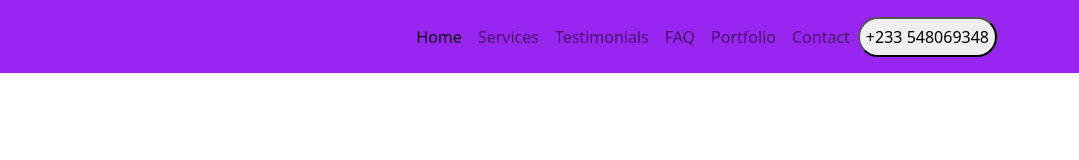
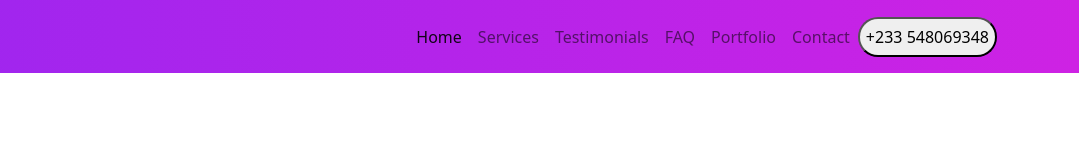
Before and after one commit to Mickey374/bootstrap-personal-profile, a website: page index.html in a window 1280 px wide. Shown: the full height of the page, 201-1280 px from the left. Drawn offline with Linux system fonts and the light colour scheme.

Commit message:
Added the styling and components in the SCSS file

```diff
--- a/scss/sections/_navbar.scss
+++ b/scss/sections/_navbar.scss
@@ -0,0 +1,7 @@
+@use '../custom' as *;
+
+
+.menu{
+    background: linear-gradient(to right, rgba($primary, 0.95), rgba($secondary, 0.95));
+
+}
```
Also changed, not shown: assets/css/style.css, 1 other file.
